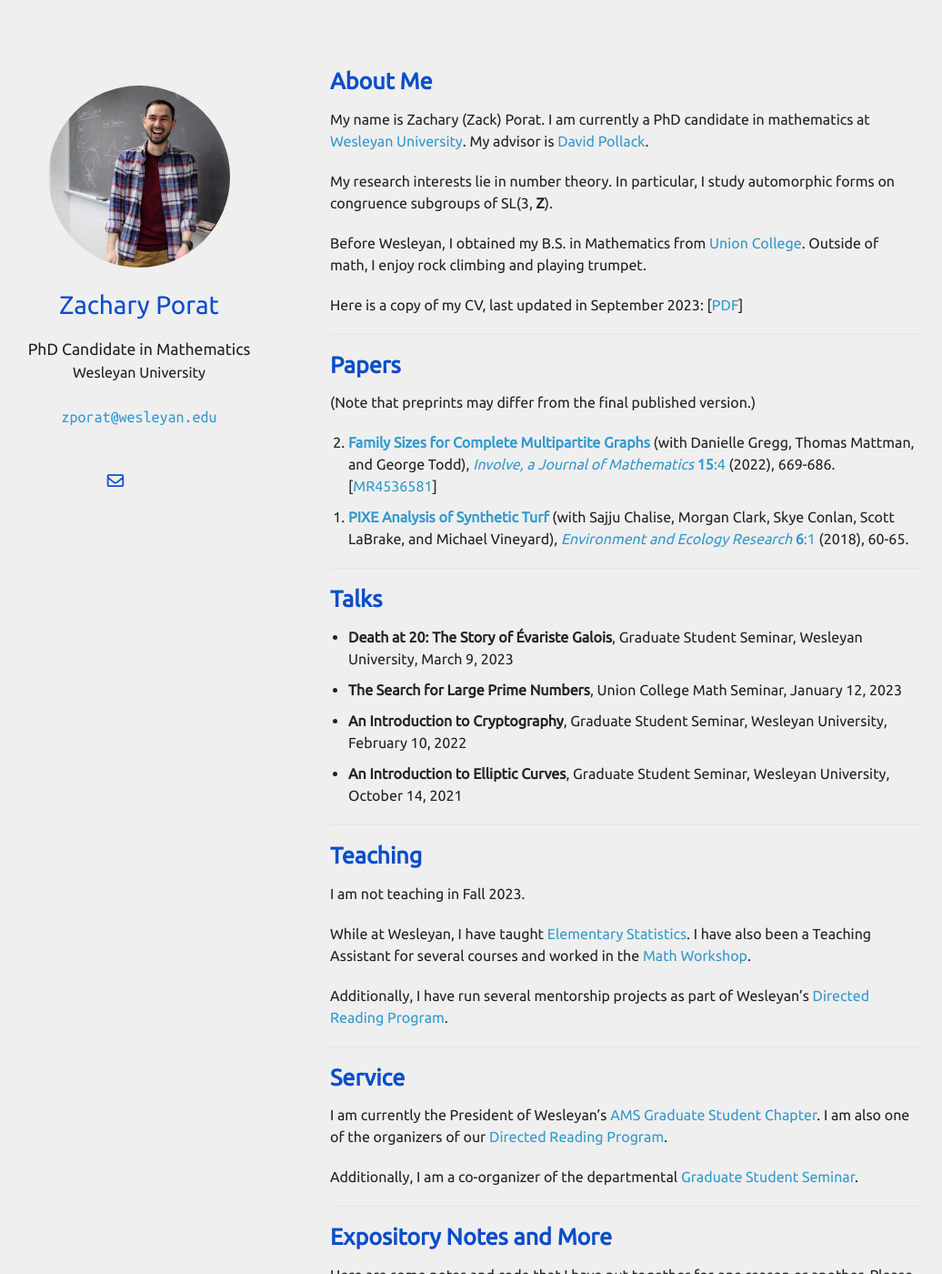
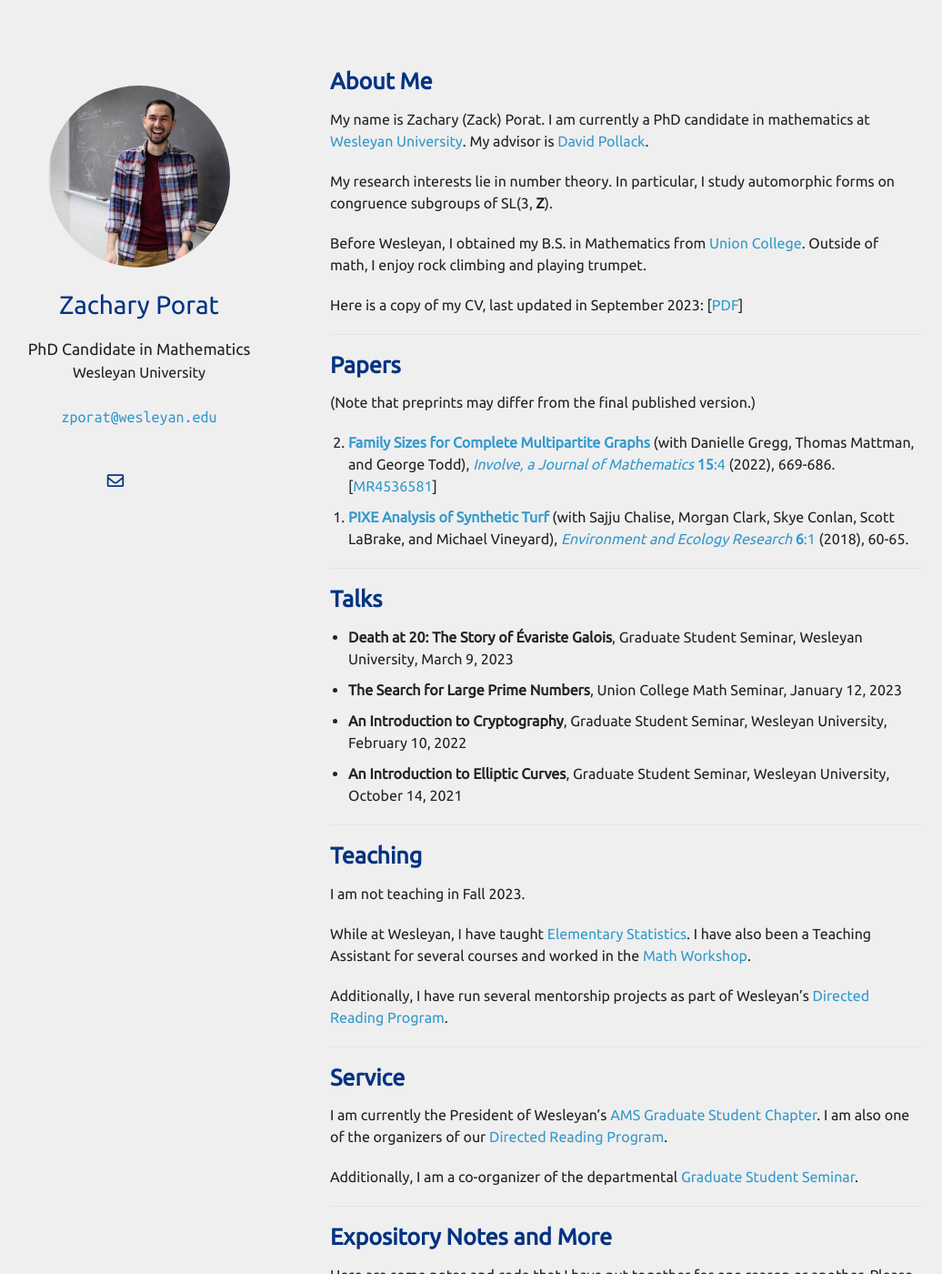
Before and after one commit to zporat/zporat.github.io, a Jekyll site: the page built from index.md, in a window 1280 px wide and 1400 px high. Shown: the whole window at 91% size, without its empty margins (102-1138 px from the left). Built offline with Jekyll 4.4.1, drawn with Linux system fonts in a browser that asks for light colours; nearby versions of some CDN libraries; a style sheet for code colours, icons or effects is not loaded; our own code applies the rules of GitHub Pages for plain Markdown files.

Commit message:
Update minimal-light-no-dark-mode.scss

```diff
--- a/_sass/minimal-light-no-dark-mode.scss
+++ b/_sass/minimal-light-no-dark-mode.scss
@@ -7,7 +7,7 @@
   height:2.4rem;
   width:2.4rem;
   background-color:transparent;
-  color:#0a4eca!important;
+  color:#033381!important;
   border-radius:100%;
   text-align:center;
   font-size:1.15rem;
@@ -184,18 +184,18 @@ papertitle {
 
 h3, h4, h5, h6 {
   font-weight: 600;
-  color:#0a4eca;
+  color:#033381;
   margin:0 0 20px;
 }
 
 h1 {
   font-weight: 500;
-  color:#0a4eca;
+  color:#033381;
   margin:0 0 20px;
 }
 
 h2 {
-  color:#0a4eca;
+  color:#033381;
   font-weight: 600;
   margin:2px 0px 15px;
   font-size: 157%;
```
